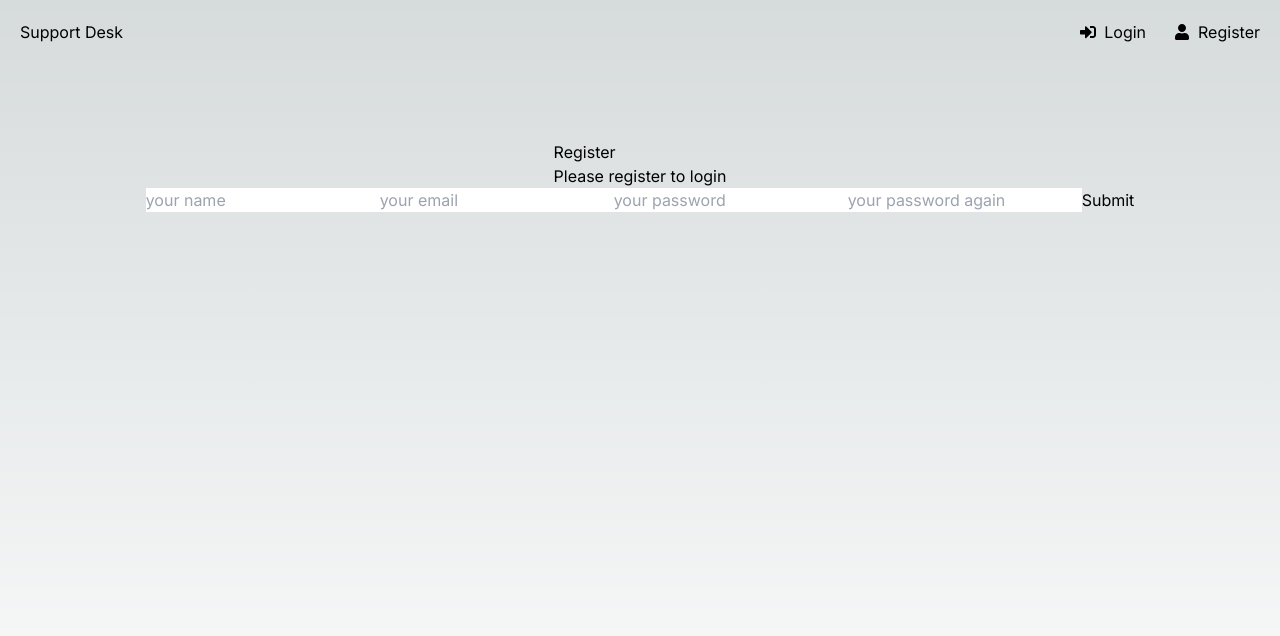
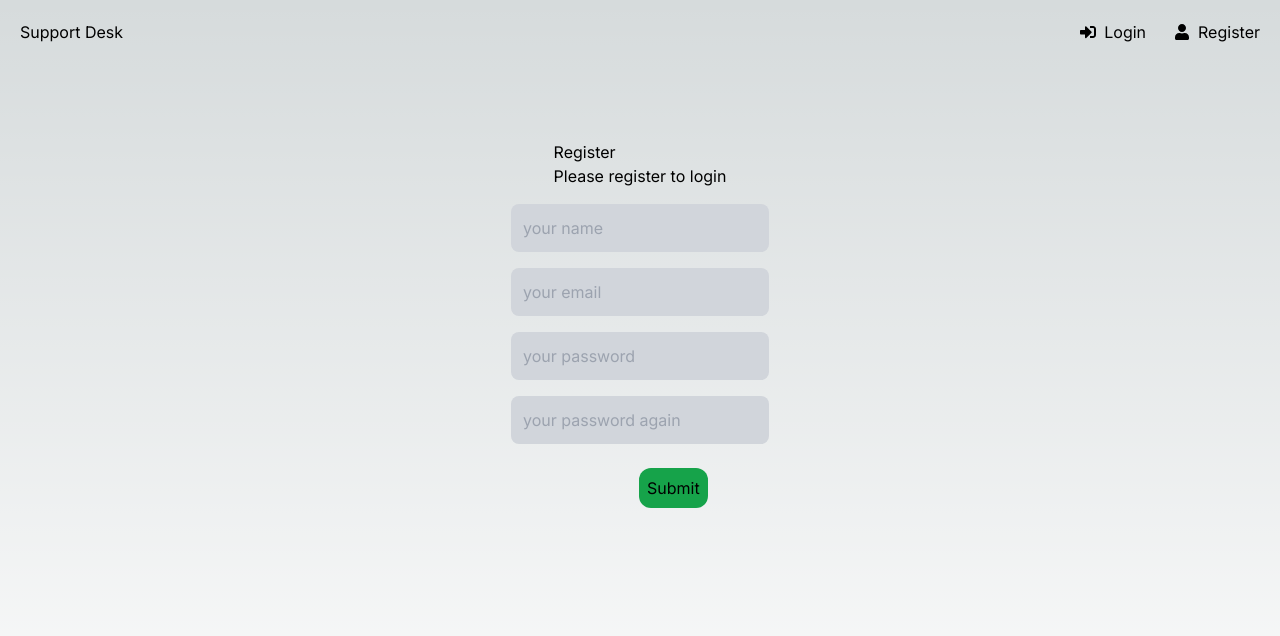
Before and after one commit to abdurshd/bilet, a Next.js app in the folder frontend/: page /register in a window 1280 px wide. Shown: the top 636 px of the page. Built offline with nearby package versions, Linux system fonts and the light colour scheme.

Commit message:
getting the data from Form

```diff
--- a/frontend/src/app/login/page.tsx
+++ b/frontend/src/app/login/page.tsx
@@ -1,20 +1,32 @@
+
 'use client'
 import {useState} from 'react'
 import {toast} from 'react-toastify'
+import { login } from '@/redux/features/auth/authSlice'
+import { useAppDispatch } from '@/redux/store'
+import { UserData } from '@/app/register/page'
 
-export default function Register() {
+export default function Login() {
   const [form, setForm] = useState({
-    name: '',
     email: '',
     password: '',
     password2: ''
   })
+
+  const dispatch = useAppDispatch();
 
   const {email, password} = form
 
 
   const handleSubmit = (e: React.FormEvent<HTMLFormElement>) => {
     e.preventDefault()
+
+    const userData: UserData = {
+      email,
+      password
+    }
+
+    dispatch(login(userData))
   }
 
   const onChange = (e: React.ChangeEvent<HTMLInputElement>) => {
@@ -41,6 +53,7 @@ export default function Register() {
           required
           onChange={onChange}
           placeholder='your email'
+          className='p-3 m-4 flex rounded-lg bg-gray-300 text-emerald-700'
           />
           <input
           id="password"
@@ -50,8 +63,9 @@ export default function Register() {
           required
           onChange={onChange}
           placeholder='your password'
+          className='p-3 m-4 flex rounded-lg bg-gray-300 text-emerald-700'
           />
-          <button>Login</button>
+          <button className='border-l-emerald-400 bg-green-600 p-2 m-2 ml-36 rounded-xl'>Login</button>
         </form>
       </div>
     </div>
--- a/frontend/src/app/register/page.tsx
+++ b/frontend/src/app/register/page.tsx
@@ -1,9 +1,14 @@
 'use client'
 import {useState} from 'react'
 import {toast} from 'react-toastify'
-import {useDispatch} from 'react-redux'
 import {register} from "@/redux/features/auth/authSlice"
-import { useAppSelector } from '../../redux/store'
+import { useAppSelector, useAppDispatch } from '@/redux/store'
+
+export type UserData = {
+  name?: string;
+  email: string;
+  password: string;
+}
 
 export default function Register() {
   const [form, setForm] = useState({
@@ -13,7 +18,7 @@ export default function Register() {
     password2: ''
   })
 
-  const dispatch = useDispatch();
+  const dispatch = useAppDispatch();
   const {user, isLoading, isSuccess, message} = useAppSelector(state => state.auth)
   const {name, email, password, password2} = form
 
@@ -23,6 +28,13 @@ export default function Register() {
 
     if(password !== password2){
       toast.error('Password does not match')
+    } else {
+      const userData: UserData = {
+        name,
+        email,
+        password
+      }
+      dispatch(register(userData))
     }
   }
 
@@ -37,14 +49,14 @@ export default function Register() {
     <div className="flex min-h-screen flex-col items-center p-24">
       <div>
         <h1>
-          Register
+          Register {user}
         </h1>
         <h3>
           Please register to login
         </h3>
       </div>
       <div>
-        <form onSubmit={handleSubmit}>
+        <form onSubmit={handleSubmit} >
           <input
           id="name"
           name="name"
@@ -53,6 +65,7 @@ export default function Register() {
           required
           onChange={onChange}
           placeholder='your name'
+          className='p-3 m-4 flex rounded-lg bg-gray-300  text-emerald-600'
           />
           <input
           id="email"
@@ -62,6 +75,7 @@ export default function Register() {
           required
           onChange={onChange}
           placeholder='your email'
+          className='p-3 m-4 flex rounded-lg bg-gray-300 text-emerald-600'
           />
           <input
           id="password"
@@ -71,17 +85,19 @@ export default function Register() {
           required
           onChange={onChange}
           placeholder='your password'
+          className='p-3 m-4 flex rounded-lg bg-gray-300 text-emerald-600'
           />
           <input
-          id="password"
+          id="password2"
           name="password2"
           type="password"
           value={password2}
           required
           onChange={onChange}
           placeholder='your password again'
+          className='p-3 m-4 flex rounded-lg bg-gray-300 text-emerald-600'
           />
-          <button>Submit</button>
+          <button className='border-l-emerald-400 bg-green-600 p-2 m-2 ml-36 rounded-xl'>Submit</button>
         </form>
       </div>
     </div>
--- a/frontend/src/redux/features/auth/authSlice.tsx
+++ b/frontend/src/redux/features/auth/authSlice.tsx
@@ -1,7 +1,8 @@
+import { UserData } from "@/app/register/page";
 import { createSlice, createAsyncThunk } from "@reduxjs/toolkit";
 
 type InitialState = {
-    user: null,
+    user: null | string,
     isError: boolean,
     isSuccess: boolean,
     isLoading: boolean,
@@ -15,8 +16,14 @@ const initialState: InitialState = {
     message: ''
 }
 
-export const register = createAsyncThunk('auth/register', async (user, thunkAPI) => {
-    console.log(user)
+//register user
+export const register = createAsyncThunk('auth/register', async (userData: UserData, thunkAPI) => {
+    console.log(userData)
+})
+
+//login user
+export const login = createAsyncThunk('auth/login', async (userData: UserData, thunkAPI) => {
+    console.log(userData)
 })
 
 export const authSlice = createSlice({
--- a/frontend/src/redux/store.tsx
+++ b/frontend/src/redux/store.tsx
@@ -1,6 +1,6 @@
 import { configureStore} from '@reduxjs/toolkit';
 import authReducer from '@/redux/features/auth/authSlice'
-import { TypedUseSelectorHook, useSelector } from 'react-redux';
+import { TypedUseSelectorHook, useSelector, useDispatch } from 'react-redux';
 
 export const store = configureStore({
   reducer: {
@@ -12,3 +12,4 @@ export type RootState = ReturnType<typeof store.getState>
 export type AppDispatch = typeof store.dispatch
 
 export const useAppSelector: TypedUseSelectorHook<RootState> = useSelector
+export const useAppDispatch = () => useDispatch<AppDispatch>();
```
